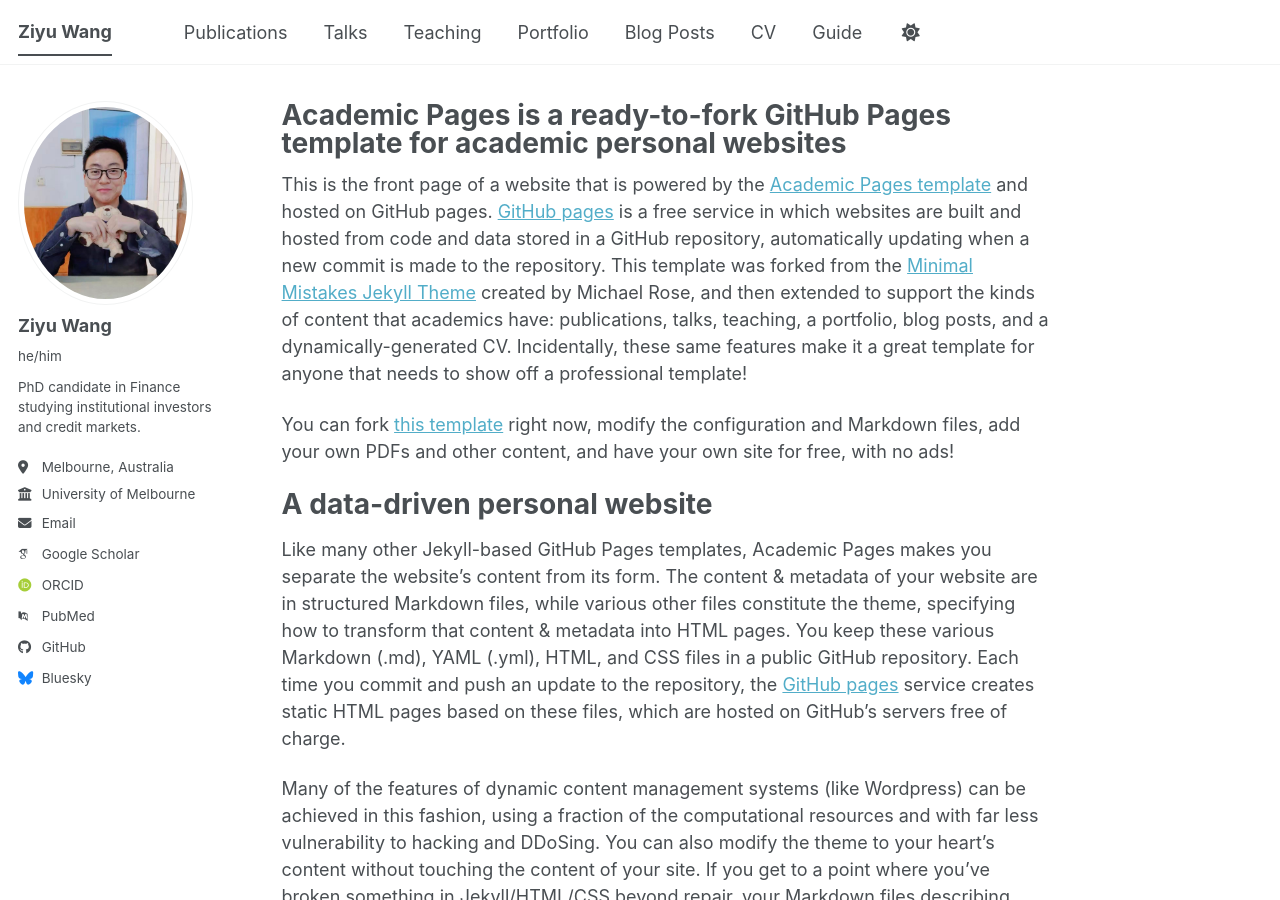
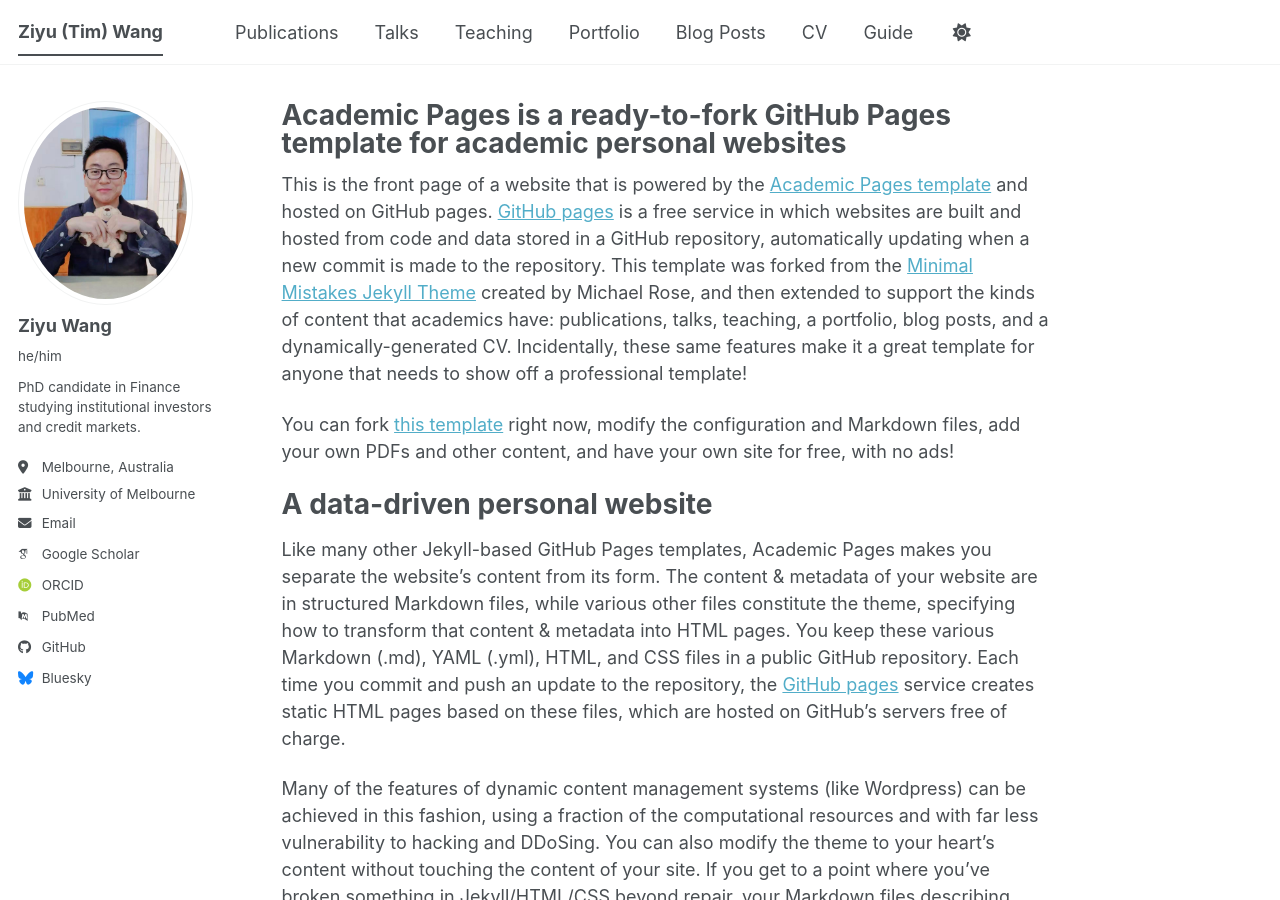
Before and after one commit to TimWANGFin/TimWANGFin.github.io, a Jekyll site: the page built from _pages/about.md, in a window 1280 px wide and 900 px high. Built offline with Jekyll 4.4.1, drawn with Linux system fonts in a browser that asks for light colours; some web fonts are replaced; a script bundle is joined from its source files by our own code; library files that are not in the unit come from our copies.

Commit message:
Update _config.yml

```diff
--- a/_config.yml
+++ b/_config.yml
@@ -9,7 +9,7 @@
 # Basic Site Settings
 locale                   : "en-US"
 site_theme               : "default" # The available themes options are "default", "air", "sunrise", "mint", "dirt" and "contrast"
-title                    : "Ziyu Wang"
+title: "Ziyu (Tim) Wang"
 title_separator          : "-"
 name                     : &name "Ziyu Wang"
 description              : &description "PhD Candidate in Finance, University of Melbourne"
```
